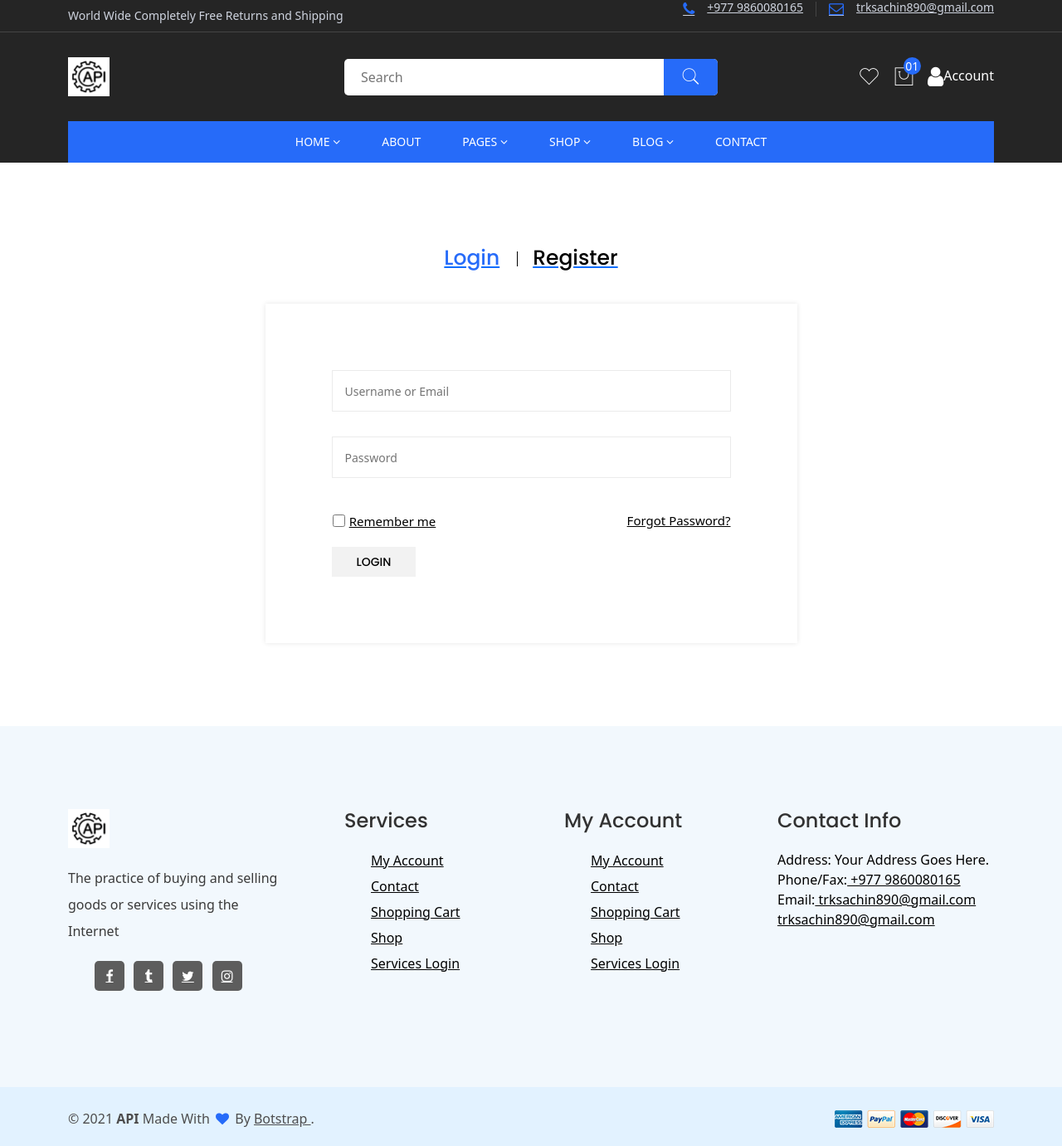
After one commit to trksachin890/finalproject, a Django app: page /login/ in a window 1280 px wide. The commit adds this page. Shown: the whole page at 83% size. Run offline with Django 4.2, Linux system fonts and the light colour scheme; some libraries are stand-ins or nearby versions; some web fonts are replaced.

Commit message:
login,logout,and register

```diff
--- a/finalproject/app/urls.py
+++ b/finalproject/app/urls.py
@@ -4,5 +4,10 @@ from app import views
 
 urlpatterns = [
     path("",views.INDEX,name='home'),
-    path('base/',views.BASE,name='base')
+    path('base/',views.BASE,name='base'),
+    path('register/',views.HandleRegister,name="register"),
+    path('login/',views.HandleLogin,name="login"),
+    path('logout/',views.HandleLogout,name="logout")
+
+
 ]
--- a/finalproject/app/views.py
+++ b/finalproject/app/views.py
@@ -1,4 +1,8 @@
-from django.shortcuts import render
+from django.shortcuts import render,redirect
+from django.contrib.auth.models import User
+from django.contrib.auth import login,authenticate,logout
+from django.contrib import messages
+from django.contrib.auth.decorators import login_required
 
 # Create your views here.
 def BASE(request):
@@ -6,3 +10,70 @@ def BASE(request):
 
 def INDEX(request):
     return render(request,'core/index.html')
+
+from django.contrib import messages
+from django.shortcuts import render, redirect
+from django.contrib.auth.models import User
+
+def HandleRegister(request):
+    if request.method == 'POST':
+        username = request.POST.get('username')
+        first_name = request.POST.get('first_name')
+        last_name = request.POST.get('last_name')
+        email = request.POST.get('email')
+        pass1 = request.POST.get('pass1')
+        pass2 = request.POST.get('pass2')
+
+        # Check if passwords match
+        if pass1 != pass2:
+            messages.error(request, "Passwords do not match!")
+            return redirect('register')
+
+        # Check if username already exists
+        if User.objects.filter(username=username).exists():
+            messages.error(request, "This username is already used!")
+            return redirect('register')
+
+        # Check if email already exists
+        if User.objects.filter(email=email).exists():
+            messages.error(request, "This email is already used!")
+            return redirect('register')
+
+        # Create user
+        customer = User.objects.create_user(username, email, pass1)
+        customer.first_name = first_name
+        customer.last_name = last_name
+        customer.save()
+        messages.success(request, "Registration successful!")
+        return redirect('register')
+
+    return render(request, 'auth/auth.html')
+
+
+
+
+from django.contrib import messages
+from django.shortcuts import render, redirect
+from django.contrib.auth import authenticate, login
+from django.contrib.auth.models import User
+
+def HandleLogin(request):
+    # Redirect authenticated users to the home page
+    if request.method == 'POST':
+        username = request.POST.get('username')
+        password = request.POST.get('password')
+
+        user =  authenticate(username=username,password=password )
+        if user is not None:
+            login(request,user)
+            return redirect('home')
+        else:
+            messages.error(request, "Incorrect username or password. Please try again.")
+            return redirect('login')
+
+    return render(request, 'auth/auth.html')
+
+def HandleLogout(request):
+    logout(request)
+
+    return  redirect('home')
--- /dev/null
+++ b/finalproject/templates/auth/auth.html
@@ -0,0 +1,87 @@
+{% extends 'core/base.html' %}
+{% block content %}
+
+<!-- login area start -->
+<link href="https://cdn.jsdelivr.net/npm/bootstrap@5.3.0-alpha1/dist/css/bootstrap.min.css" rel="stylesheet">
+<script src="https://cdn.jsdelivr.net/npm/bootstrap@5.3.0-alpha1/dist/js/bootstrap.bundle.min.js"></script>
+
+<div class="login-register-area pt-100px pb-100px">
+    <div class="container">
+        <div class="row">
+            <div class="col-lg-7 col-md-12 ml-auto mr-auto">
+                <div class="login-register-wrapper">
+                    <div class="login-register-tab-list nav">
+                        <a class="active" data-bs-toggle="tab" href="#lg1">
+                            <h4>login</h4>
+                        </a>
+                        <a data-bs-toggle="tab" href="#lg2">
+                            <h4>register</h4>
+                        </a>
+                    </div>
+                    <div class="tab-content">
+                        {% if messages %}
+    {% for message in messages %}
+        <div class="alert {% if message.tags %}alert-{{ message.tags }}{% endif %} alert-dismissible fade show" role="alert">
+            <strong>{{ message }}</strong>
+            <button type="button" class="btn-close" data-bs-dismiss="alert" aria-label="Close"></button>
+        </div>
+    {% endfor %}
+{% endif %}
+
+<div id="lg1" class="tab-pane active">
+    <div class="login-form-container">
+        <div class="login-register-form">
+            <form action="{% url 'login' %}" method="post">
+                {% csrf_token %}
+                <input type="text" name="username" placeholder="Username or Email" required />
+                <input type="password" name="password" placeholder="Password" required />
+                <div class="button-box">
+                    <div class="login-toggle-btn">
+                        <input type="checkbox" />
+                        <a class="flote-none" href="javascript:void(0)">Remember me</a>
+                        <a href="#">Forgot Password?</a>
+                    </div>
+                    <button type="submit"><span>Login</span></button>
+                </div>
+            </form>
+        </div>
+    </div>
+</div>
+<div id="lg2" class="tab-pane">
+                            <div class="login-form-container">
+                                <div class="login-register-form">
+                                    <!-- Alert Messages -->
+                                    {% if messages %}
+                                        {% for message in messages %}
+                                            <div class="alert {% if message.tags %}alert-{{ message.tags }}{% endif %} alert-dismissible fade show" role="alert">
+                                                <strong>{{ message }}</strong>
+                                                <button type="button" class="btn-close" data-bs-dismiss="alert" aria-label="Close"></button>
+                                            </div>
+                                        {% endfor %}
+                                    {% endif %}
+
+                                    <!-- Registration Form -->
+                                    <form action="{% url 'register' %}" method="post">
+                                        {% csrf_token %}
+                                        <input type="text" name="username" placeholder="Username" required />
+                                        <input type="text" name="first_name" placeholder="First Name" required />
+                                        <input type="text" name="last_name" placeholder="Last Name" required />
+                                        <input name="email" placeholder="Email" type="email" required />
+                                        <input type="password" name="pass1" placeholder="Password" required />
+                                        <input type="password" name="pass2" placeholder="Confirm Password" required />
+                                        <div class="button-box">
+                                            <button type="submit"><span>Register</span></button>
+                                        </div>
+                                    </form>
+                                </div>
+                            </div>
+                        </div>
+
+                    </div>
+                </div>
+            </div>
+        </div>
+    </div>
+</div>
+<!-- login area end -->
+{% endblock content %}
--- a/finalproject/templates/core/base.html
+++ b/finalproject/templates/core/base.html
@@ -61,7 +61,7 @@
                     <div class="row justify-content-between align-items-center">
                         <div class="col-lg-3 col">
                             <div class="header-logo">
-                                <a href="index.html">
+                                <a href="{% url 'home' %}">
                                     <img src="{% static 'assets/images/logo/logo1.png' %}" alt="Site Logo" class="img-fluid" style="max-width: 50px; height: auto;" />
                                 </a>
                             </div>
@@ -106,7 +106,7 @@
                     <div class="row justify-content-between align-items-center">
                         <div class="col-lg-3 col">
                             <div class="header-logo">
-                                <a href="index.html">
+                                <a href="{% url 'home' %}">
                                     <img src="{% static 'assets/images/logo/logo1.png' %}" alt="Site Logo" class="img-fluid" style="max-width: 50px; height: auto;" />
                                 </a>
                             </div>
@@ -151,10 +151,10 @@
                     <div class="header-nav">
                         <div class="main-menu position-relative">
                             <ul>
-                                <li class="dropdown"><a href="#">Home <i class="fa fa-angle-down"></i></a>
+                                <li class="dropdown"><a href="{% url 'home' %}">Home <i class="fa fa-angle-down"></i></a>
                                     <ul class="sub-menu">
-                                        <li><a href="index.html">Home 1</a></li>
-                                        <li><a href="index-2.html">Home 2</a></li>
+                                        <li><a href="{% url 'home' %}">Home 1</a></li>
+                                        <li><a href="{% url 'home' %}">Home 2</a></li>
                                     </ul>
                                 </li>
                                 <li><a href="about.html">About</a></li>
@@ -389,11 +389,20 @@
                         <li><a href="orders.html">Orders</a></li>
                         <li><a href="wishlist.html">Wishlist</a></li>
                         <li><a href="profile.html">Profile</a></li>
-                        <li><a href="logout.html">Logout</a></li>
                     </ul>
+                </div>
+                <div class="foot">
+                    <div class="buttons mt-30px">
+
+                        <a href="checkout.html" class="btn btn-outline-dark current-btn">Logout</a>
+                    </div>
                 </div>
             </div>
         </div>
+        <!-- i edited -->
+
+
+        <!-- edited end -->
 
         <!-- OffCanvas Menu Start -->
         <div id="offcanvas-mobile-menu" class="offcanvas offcanvas-mobile-menu">
@@ -401,7 +410,7 @@
             <div class="user-panel">
                 <ul>
                     <li><a href="tel:+977 9860080165"><i class="fa fa-phone"></i> +977 9860080165</a></li>
-                    <li><a href="mailto:demo@example.com"><i class="fa fa-envelope-o"></i> trksachin890@gmail.com</a></li>
+                    <li><a href="mailto:trksachin890@gmail.com"><i class="fa fa-envelope-o"></i> trksachin890@gmail.com</a></li>
                     <!-- <li><a href="my-account.html"><i class="fa fa-user"></i> Account</a></li> -->
                 </ul>
             </div>
@@ -410,8 +419,8 @@
                     <ul>
                         <li><a href="#"><span class="menu-text">Home</span></a>
                             <ul class="sub-menu">
-                                <li><a href="index.html"><span class="menu-text">Home 1</span></a></li>
-                                <li><a href="index-2.html"><span class="menu-text">Home 2</span></a></li>
+                                <li><a href="{% url 'home' %}"><span class="menu-text">Home 1</span></a></li>
+                                <li><a href="{% url 'home' %}"><span class="menu-text">Home 2</span></a></li>
                             </ul>
                         </li>
                         <li><a href="about.html">About</a></li>
@@ -544,7 +553,7 @@
                             <div class="col-md-6 col-lg-3 mb-md-30px mb-lm-30px">
                                 <div class="single-wedge">
                                     <div class="footer-logo">
-                                        <a href="index.html">
+                                        <a href="{% url 'home' %}">
                                             <img src="{% static 'assets/images/logo/logo1.png' %}" alt="Site Logo" class="img-fluid" style="max-width: 50px; height: auto;" />
                                         </a>
                                     </div>
```
Also changed, not shown: finalproject/finalproject/settings.py (+16 -1 lines), finalproject/db.sqlite3.
